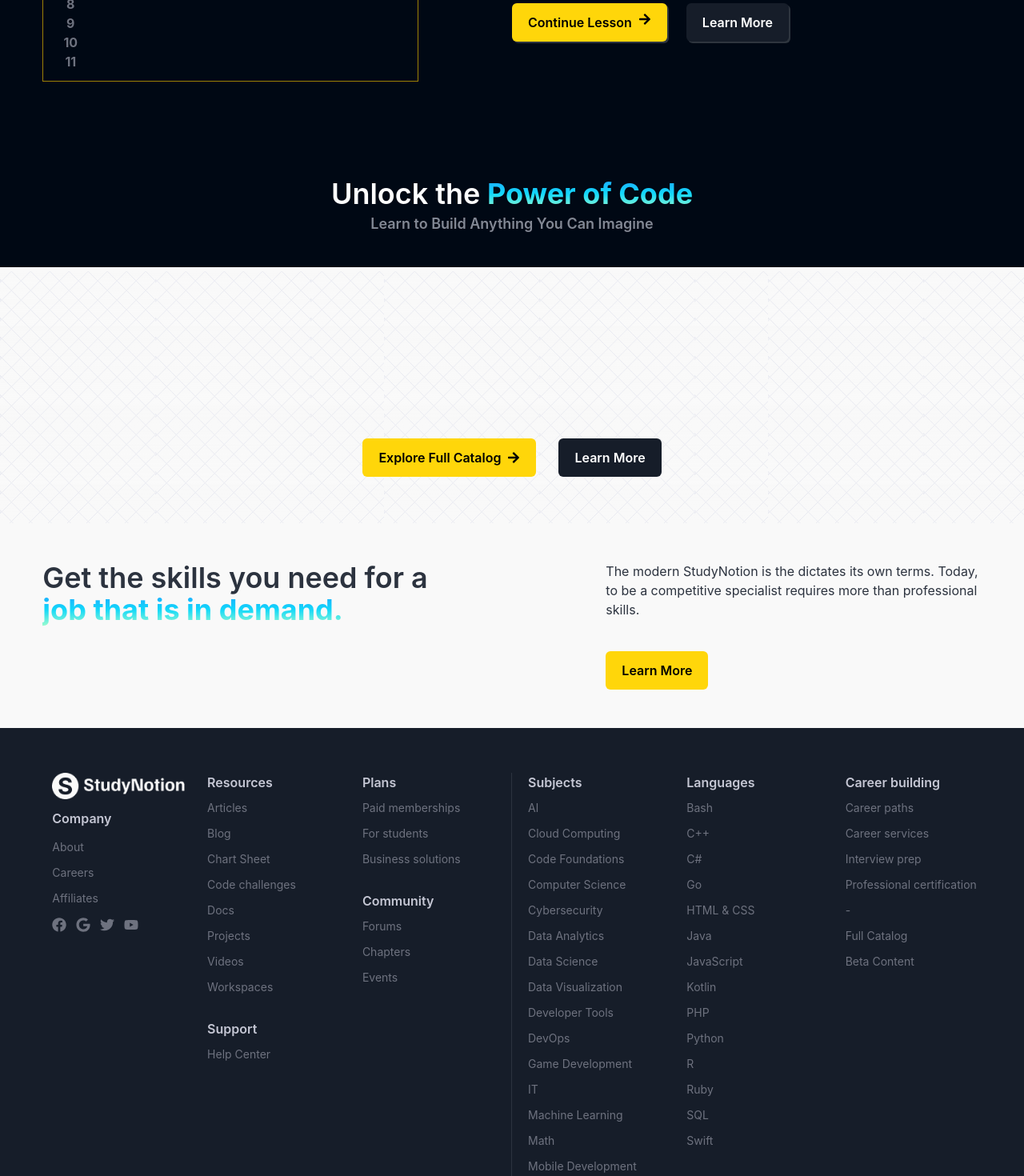
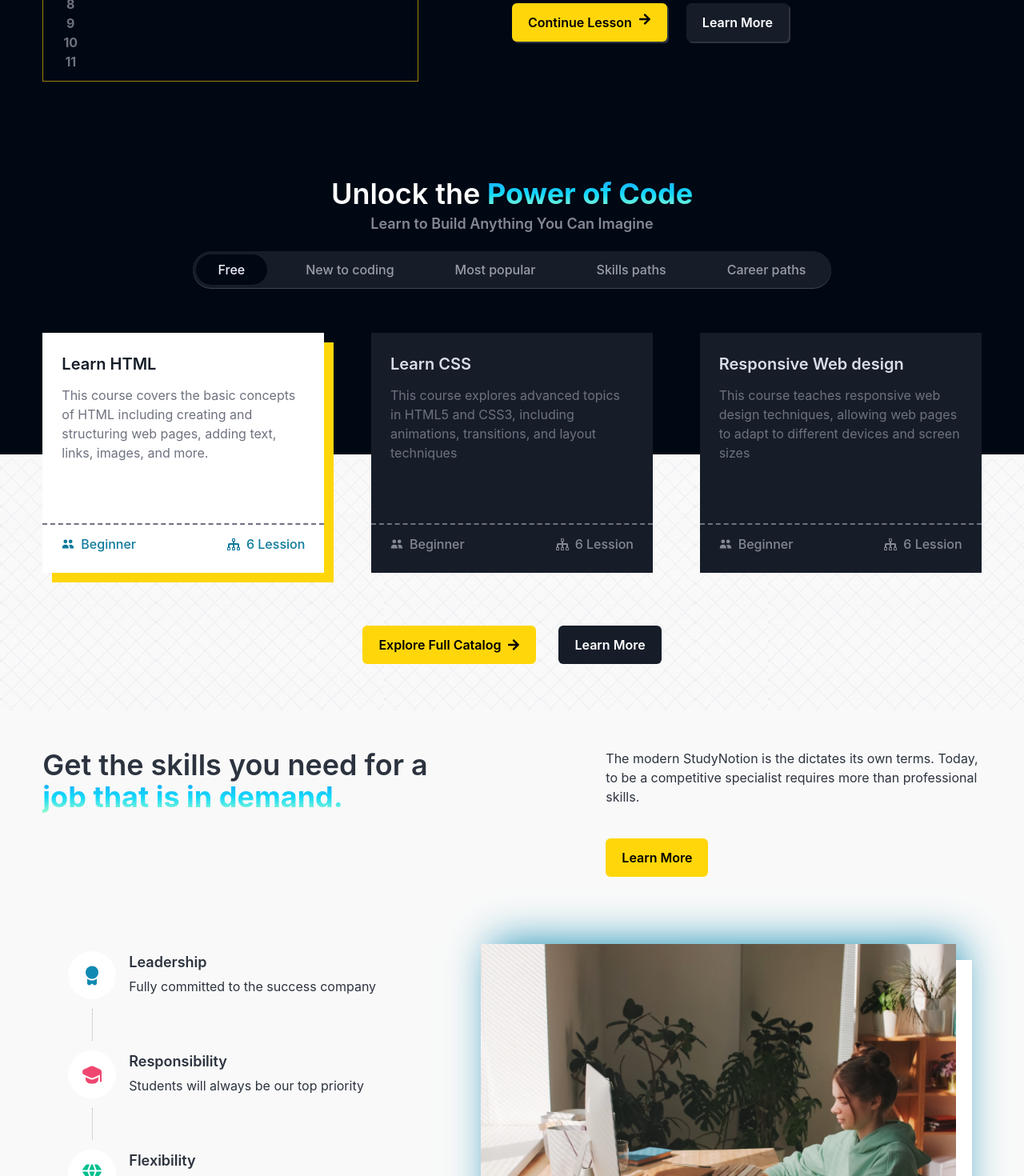
Before and after one commit to anujvns28/edTeckFrontend, a React (Create React App) app: page / in a window 1280 px wide. Shown: the part 1330-2800 px from the top of the page at 80% size. Built offline with nearby package versions, Linux system fonts and the light colour scheme.

Commit message:
home page complete

```diff
--- /dev/null
+++ b/src/component/core/homePage/CourseCard.jsx
@@ -0,0 +1,44 @@
+import React from "react";
+
+// Importing React Icons
+import { HiUsers } from "react-icons/hi";
+import { ImTree } from "react-icons/im";
+
+const CourseCard = ({cardData, currentCard,setCurrentCard}) => {
+  return (
+    <div
+      className={`w-[360px]  lg:w-[30%]  text-richblack-25 h-[300px] box-border cursor-pointer ${currentCard == cardData ?
+         "bg-white shadow-[12px_12px_0_0] shadow-yellow-50"
+        : "bg-richblack-800"}`}
+      onClick={() => setCurrentCard(cardData)} >
+      <div className="border-b-[2px]  border-richblack-400 border-dashed h-[80%] p-6 flex flex-col gap-3">
+      <div className={` ${
+            currentCard === cardData && "text-richblack-800"
+          } font-semibold text-[20px]`}>{cardData.heading}
+      </div>
+
+        <div className="text-richblack-400">{cardData?.description}</div>
+      </div>
+
+      <div
+        className={`flex justify-between ${
+          currentCard === cardData ? "text-blue-300" : "text-richblack-300"
+        } px-6 py-3 font-medium`}
+      >
+        {/* Level */}
+        <div className="flex items-center gap-2 text-[16px]">
+          <HiUsers />
+          <p>{cardData?.level}</p>
+        </div>
+
+        {/* Flow Chart */}
+        <div className="flex items-center gap-2 text-[16px]">
+          <ImTree />
+          <p>{cardData?.lessionNumber} Lession</p>
+        </div>
+      </div>
+    </div>
+  );
+};
+
+export default CourseCard;
--- a/src/component/core/homePage/ExploreMore.jsx
+++ b/src/component/core/homePage/ExploreMore.jsx
@@ -1,9 +1,20 @@
-import React from 'react'
+import React, { useState } from 'react'
 import HighlightText from './HighlightText'
+import {HomePageExplore}  from '../../../data/homepage-explore'
+import CourseCard from './CourseCard';
 
 const ExploreMore = () => {
+    const [currentTab,setCurrentTab] = useState('Free');
+    const [currentTabCourse,setCurrentTabCourse] = useState(HomePageExplore[0].courses);
+    const [currentCard,setCurrentCard] = useState(currentTabCourse[0])
+
+    const handleCurrentTAb = (tab,courses) => {
+      setCurrentTab(tab);
+      setCurrentTabCourse(courses)
+    }
+
     return (
-        <div className='text-white'>
+        <div className='text-white pb-52 relative w-11/12 max-w-maxContent mx-auto'>
             <div className="text-4xl font-semibold text-center my-10">
                 Unlock the
                 <HighlightText text={"Power of Code"} />
@@ -11,6 +22,24 @@ const ExploreMore = () => {
                     Learn to Build Anything You Can Imagine
                 </p>
             </div>
+
+            <div className='flex gap-5 -mt-5 mx-auto w-max bg-richblack-800 text-richblack-200 p-1 rounded-full font-medium drop-shadow-[0_1.5px_rgba(255,255,255,0.25)]'>
+                {HomePageExplore.map((item) => {
+                    return <div onClick={() => handleCurrentTAb(item.tag,item.courses)}
+                    className={`px-7 py-[7px] rounded-full transition-all duration-200 cursor-pointer hover:bg-richblack-900 hover:text-richblack-5 ${currentTab === item.tag ? "bg-richblack-900 text-richblack-5" : ""}`}>
+                       {item.tag}
+                    </div>
+                })}
+            </div>
+
+            <div className='absolute flex flex-row justify-between translate-y-14'>
+                {
+                    currentTabCourse.map((course) => {
+                        return <CourseCard cardData={course} currentCard={currentCard} setCurrentCard={setCurrentCard}/>
+                    })
+                }
+            </div>
+
         </div>
     )
 }
--- /dev/null
+++ b/src/component/core/homePage/InstructorSection.jsx
@@ -0,0 +1,39 @@
+import React from 'react'
+import image from "../../../assets/Images/Instructor.png"
+import HighlightText from './HighlightText'
+import CTAButton from './CTAButton'
+import { FaArrowRight } from 'react-icons/fa'
+
+const InstructorSection = () => {
+    return (
+        <div className='w-11/12 py-20 max-w-maxContent mx-auto gap-20 flex flex-row justify-between'>
+            <div className='w-[50%]'>
+                <img src={image}
+                 className="shadow-white shadow-[-20px_-20px_0_0]"
+                />
+            </div>
+
+            <div className='flex w-[50%] flex-col gap-10 justify-center'>
+                <div className='text-4xl font-bold text-white'>
+                    Become <pre />
+                    <HighlightText text={"an instructor"} />
+                </div>
+                <p className="font-medium text-[16px] text-justify w-[90%] text-richblack-300">
+                    Instructors from around the world teach millions of students on
+                    StudyNotion. We provide the tools and skills to teach what you
+                    love.
+                </p>
+                <div className='w-fit'>
+                <CTAButton active={true} location={"/signup"} >
+                <div className="flex items-center gap-3 ">
+                  Start Teaching Today
+                  <FaArrowRight />
+                </div>
+                </CTAButton>
+                </div>
+            </div>
+        </div>
+    )
+}
+
+export default InstructorSection
--- /dev/null
+++ b/src/component/core/homePage/LearningLanguageSection.jsx
@@ -0,0 +1,39 @@
+import React from 'react'
+import image1 from "../../../assets/Images/Know_your_progress.svg";
+import image2 from "../../../assets/Images/Compare_with_others.svg";
+import image3 from "../../../assets/Images/Plan_your_lessons.svg";
+import HighlightText from './HighlightText';
+import CTAButton from './CTAButton';
+
+
+const LearningLanguageSection = () => {
+  return (
+    <div className='w-11/12 pb-14 max-w-maxContent mx-auto flex flex-col items-center mt-14 '>
+      <div className='text-4xl font-bold'>
+      Your swiss knife for <HighlightText text={"learning any language"} />
+      </div>
+      <div className="text-center text-richblack-700 font-medium lg:w-[65%] mx-auto  leading-6 text-base mt-3">
+              Using spin making learning multiple languages easy. with 20+
+              languages realistic voice-over, progress tracking, custom schedule
+              and more.
+     </div>
+
+     <div className='flex flex-row'>
+        <img
+         src={image1}
+         className="object-contain  lg:-mr-36 "
+         />
+        <img src={image2}
+        className="object-contain  lg:-mr-36 "
+        />
+        <img src={image3}
+        className="object-contain  lg:-mr-36 "
+        />
+     </div>
+
+     <CTAButton active={true} location={"/signup"} > Learn More</CTAButton>
+    </div>
+  )
+}
+
+export default LearningLanguageSection
--- /dev/null
+++ b/src/component/core/homePage/TimelineSection.jsx
@@ -0,0 +1,77 @@
+import React from 'react'
+import logo1 from "../../../assets/TimeLineLogo/Logo1.svg"
+import logo2 from "../../../assets/TimeLineLogo/Logo2.svg"
+import logo3 from "../../../assets/TimeLineLogo/Logo3.svg"
+import logo4 from "../../../assets/TimeLineLogo/Logo4.svg"
+import image from "../../../assets/Images/TimelineImage.png"
+
+
+const TimelineSection = () => {
+  const timeLineData = [
+    {
+        Logo: logo1,
+        Heading: "Leadership",
+        Description: "Fully committed to the success company",
+      },
+      {
+        Logo: logo2,
+        Heading: "Responsibility",
+        Description: "Students will always be our top priority",
+      },
+      {
+        Logo: logo3,
+        Heading: "Flexibility",
+        Description: "The ability to switch is an important skills",
+      },
+      {
+        Logo: logo4,
+        Heading: "Solve the problem",
+        Description: "Code your way to a solution",
+      },
+  ]
+  return (
+    <div className='flex  px-8 flex-row w-11/12 pb-20 max-w-maxContent mx-auto items-center justify-between'>
+      <div className='flex flex-col gap-3 '>
+        {
+            timeLineData.map((item,index) =>{
+                return <div key={index} className='flex flex-row gap-4 '>
+                  <div className='flex flex-col h-full  items-center gap-3 '>
+                  <div className='w-[60px] flex h-[60px] rounded-full bg-white items-center justify-center'>
+                    <img src={item.Logo}/>
+                   </div>
+                   {timeLineData.length-1 !== index && <div className='border-r border-richblack-100 border-dotted h-[40px] w-[1px]'></div>}
+                  </div>
+                   <div className='flex flex-col gap-1'>
+                    <h1 className='font-semibold text-lg'>{item.Heading}</h1>
+                    <p>{item.Description}</p>
+                   </div>
+                </div>
+            })
+        }
+      </div>
+
+      <div className='shadow-[10px_-5px_50px_-5px] shadow-blue-200 relative'>
+        <img className='shadow-white shadow-[20px_20px_0px_0px] object-cover h-[450px]'
+        src={image}
+        />
+
+        <div className='absolute -bottom-14 right-6 bg-caribbeangreen-700 flex flex-row w-[90%] mx-auto py-8 items-center justify-around'>
+           <div className='flex items-center justify-around  w-[40%] '>
+            <p className='text-4xl font-semibold text-white'>10</p>
+            <p className='text-caribbeangreen-300'>YEARS <pre/> EXPERIENCES</p>
+           </div>
+
+          <div className='border-r border-caribbeangreen-300  h-[35px]'></div>
+
+           <div className='flex items-center justify-around w-[40%] '>
+           <p className='text-4xl font-semibold text-white'>250</p>
+            <p className='text-caribbeangreen-300'>TYPES <pre/> OF COURSES</p>
+           </div>
+
+        </div>
+      </div>
+    </div>
+  )
+}
+
+export default TimelineSection
--- a/src/pages/Home.jsx
+++ b/src/pages/Home.jsx
@@ -7,6 +7,9 @@ import banner from "../assets/Images/banner.mp4"
 import CodeBlock from '../component/core/homePage/CodeBlock'
 import Footer from '../component/common/Footer'
 import ExploreMore from '../component/core/homePage/ExploreMore'
+import TimelineSection from '../component/core/homePage/TimelineSection'
+import LearningLanguageSection from '../component/core/homePage/LearningLanguageSection'
+import InstructorSection from '../component/core/homePage/InstructorSection'
 
 const Home = () => {
     return (
@@ -139,7 +142,7 @@ const Home = () => {
                     </div>
                 </div>
 
-                <div className='flex flex-row justify-between py-12 gap-8 w-11/12 max-w-maxContent mx-auto'>
+                <div className='flex flex-row justify-between py-12 mb-9 gap-8 w-11/12 max-w-maxContent mx-auto'>
                   <div className='text-4xl font-semibold w-[45%]'>
                   Get the skills you need for a <HighlightText text={"job that is in demand."}/>
                   </div>
@@ -154,7 +157,12 @@ const Home = () => {
                   </div>
                 </div>
 
+                <TimelineSection/>
+
+                <LearningLanguageSection/>
             </div>
+
+            <InstructorSection/>
 
             <Footer />
         </div>
```
